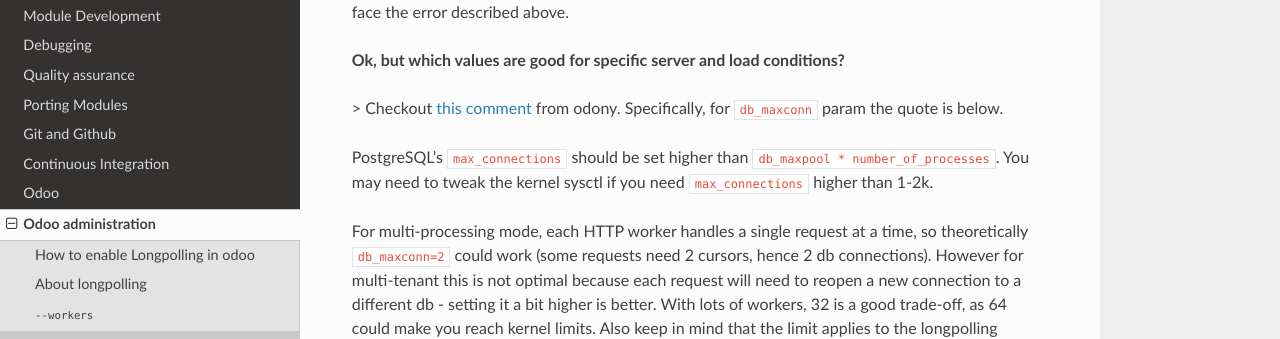
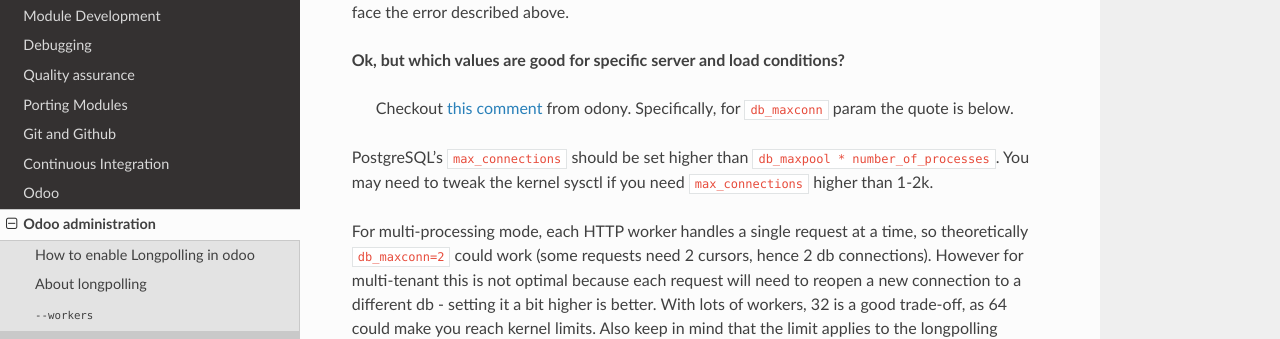
Before and after one commit to itpp-labs/odoo-development, a Sphinx documentation site: the page built from docs/admin/db_maxconn.rst, in a window 1280 px wide and 900 px high, scrolled down 2021 px. Shown: the part 159-498 px from the top of the window. Built offline with Sphinx 7.4.7 and the Read the Docs theme 2.0.0, drawn with Linux system fonts in a browser that asks for light colours.

```diff
--- a/docs/admin/db_maxconn.rst
+++ b/docs/admin/db_maxconn.rst
@@ -113,7 +113,7 @@ then ``(1 + 1 + 2) * 64 = 256 > 100``, i.e. the condition is not satisfied and s
 
 **Ok, but which values are good for specific server and load conditions?**
 
-> Checkout `this comment <https://github.com/odoo/odoo/issues/39825#issuecomment-555175814>`__ from odony. Specifically, for ``db_maxconn`` param the quote is below.
+    Checkout `this comment <https://github.com/odoo/odoo/issues/39825#issuecomment-555175814>`__ from odony. Specifically, for ``db_maxconn`` param the quote is below.
 
 PostgreSQL's ``max_connections`` should be set higher than ``db_maxpool * number_of_processes``. You may need to tweak the kernel sysctl if you need ``max_connections`` higher than 1-2k.
 
```
